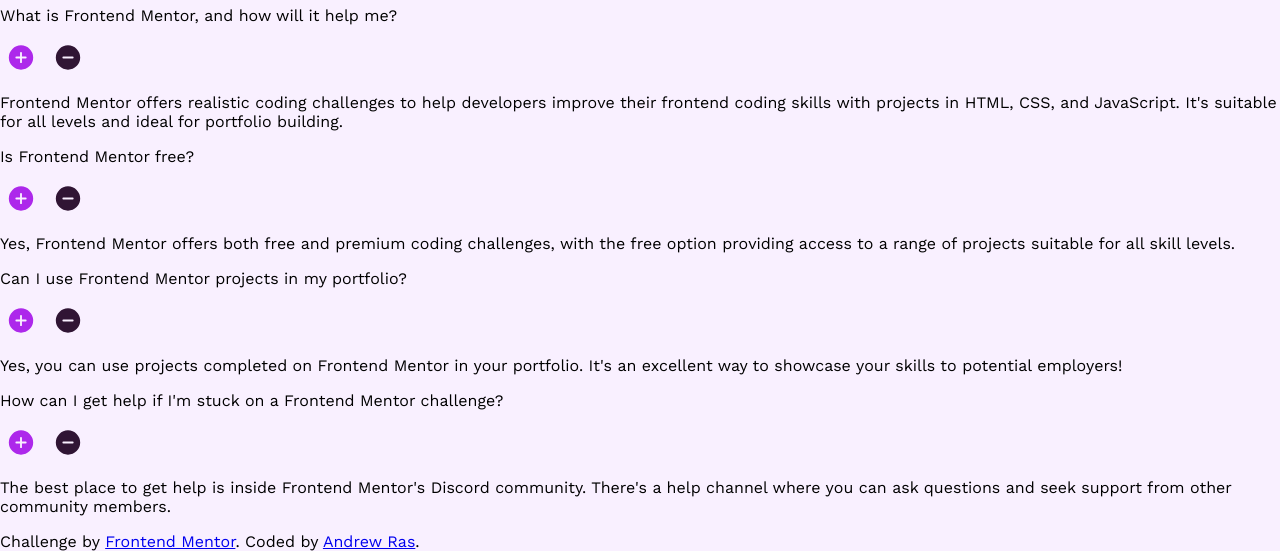
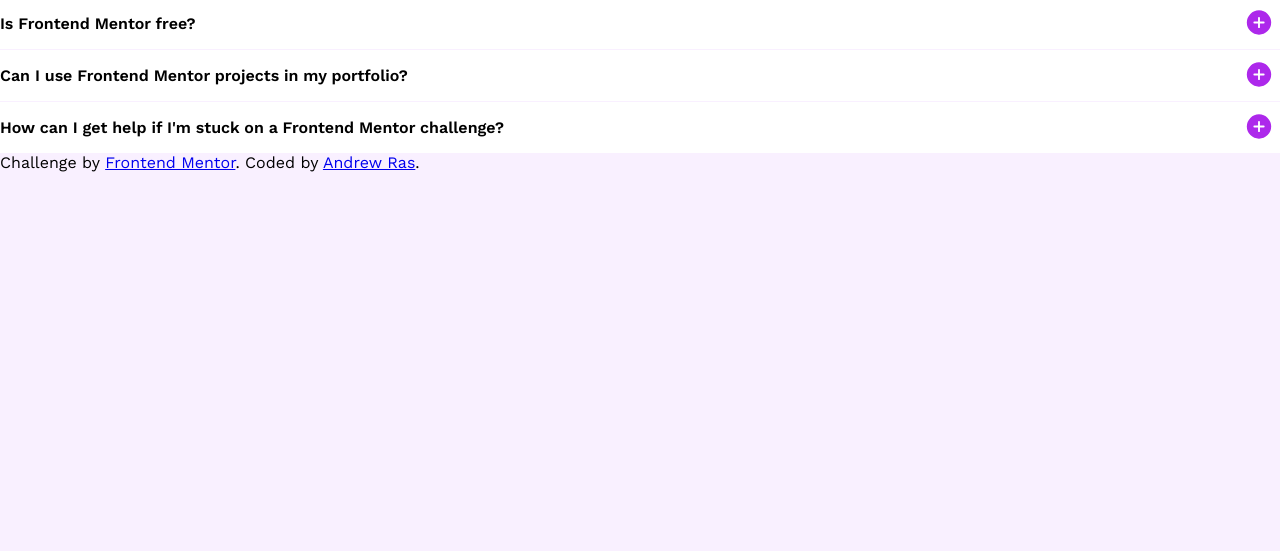
Before and after one commit to andrewras58/FAQ-Accordion, a plain HTML site: page index.html in a window 1280 px wide. Shown: the part 444-995 px from the top of the page. After the commit the page ends 800 px from the top, so only its background shows below. Drawn offline with nearby package versions, Linux system fonts and the light colour scheme.

Commit message:
buttons working

```diff
--- a/index.html
+++ b/index.html
@@ -9,7 +9,7 @@
     <title>Frontend Mentor | FAQ accordion</title>
     <link rel="stylesheet" href="style.css">
     <script defer src="script.js"></script>
-    <link href="https://fonts.googleapis.com/css2?family=Work+Sans" rel="stylesheet">
+    <link href="https://fonts.googleapis.com/css2?family=Work+Sans:ital,wght@0,100..900;1,100..900&display=swap" rel="stylesheet">
 
 </head>
 <body>
@@ -19,53 +19,61 @@
             <svg xmlns="http://www.w3.org/2000/svg" width="40" height="41" fill="none" viewBox="0 0 40 41"><path fill="#AD28EB" d="M37.5 20.5a2.467 2.467 0 0 1-1.64 2.344l-9.913 3.604-3.603 9.911a2.5 2.5 0 0 1-4.688 0l-3.604-9.922-9.911-3.593a2.5 2.5 0 0 1 0-4.688l9.921-3.604 3.594-9.911a2.5 2.5 0 0 1 4.688 0l3.604 9.921 9.911 3.594A2.467 2.467 0 0 1 37.5 20.5Z"/></svg>
             <h1>FAQs</h1>
         </div>
-        <div class="question" id="question-1">
+        <div class="content-block">
+            <div class="question">
                 <p>What is Frontend Mentor, and how will it help me?</p>
-            <button id="expand-1">
+                <button class="expand">
                     <svg xmlns="http://www.w3.org/2000/svg" width="30" height="31" fill="none" viewBox="0 0 30 31"><path fill="#AD28EB" d="M15 3.313A12.187 12.187 0 1 0 27.188 15.5 12.203 12.203 0 0 0 15 3.312Zm4.688 13.124h-3.75v3.75a.938.938 0 0 1-1.876 0v-3.75h-3.75a.938.938 0 0 1 0-1.875h3.75v-3.75a.938.938 0 0 1 1.876 0v3.75h3.75a.938.938 0 0 1 0 1.876Z"/></svg>
                 </button>
-            <button id="close-1">
+                <button class="close">
                     <svg xmlns="http://www.w3.org/2000/svg" width="30" height="31" fill="none" viewBox="0 0 30 31"><path fill="#301534" d="M15 3.313A12.187 12.187 0 1 0 27.188 15.5 12.2 12.2 0 0 0 15 3.312Zm4.688 13.124h-9.375a.938.938 0 0 1 0-1.875h9.374a.938.938 0 0 1 0 1.876Z"/></svg>
                 </button>
             </div>
-        <div class="answer" id="answer-1">
+            <div class="answer">
                 <p>Frontend Mentor offers realistic coding challenges to help developers improve their frontend coding skills with projects in HTML, CSS, and JavaScript. It's suitable for all levels and ideal for portfolio building.</p>
             </div>
-        <div class="question", id="question-2">
+        </div>
+        <div class="content-block">
+            <div class="question">
                 <p>Is Frontend Mentor free?</p>
-            <button id="expand-2">
+                <button class="expand">
                 <svg xmlns="http://www.w3.org/2000/svg" width="30" height="31" fill="none" viewBox="0 0 30 31"><path fill="#AD28EB" d="M15 3.313A12.187 12.187 0 1 0 27.188 15.5 12.203 12.203 0 0 0 15 3.312Zm4.688 13.124h-3.75v3.75a.938.938 0 0 1-1.876 0v-3.75h-3.75a.938.938 0 0 1 0-1.875h3.75v-3.75a.938.938 0 0 1 1.876 0v3.75h3.75a.938.938 0 0 1 0 1.876Z"/></svg>
                 </button>
-            <button id="close-2">
+                <button class="close">
                     <svg xmlns="http://www.w3.org/2000/svg" width="30" height="31" fill="none" viewBox="0 0 30 31"><path fill="#301534" d="M15 3.313A12.187 12.187 0 1 0 27.188 15.5 12.2 12.2 0 0 0 15 3.312Zm4.688 13.124h-9.375a.938.938 0 0 1 0-1.875h9.374a.938.938 0 0 1 0 1.876Z"/></svg>
                 </button>
             </div>
-        <div class="answer" id="answer-2">
+            <div class="answer">
                 <p>Yes, Frontend Mentor offers both free and premium coding challenges, with the free option providing access to a range of projects suitable for all skill levels.</p>
             </div>
-        <div class="question" id="question-3">
+        </div>
+        <div class="content-block">
+            <div class="question">
                 <p>Can I use Frontend Mentor projects in my portfolio?</p>
-            <button id="expand-3">
+                <button class="expand">
                     <svg xmlns="http://www.w3.org/2000/svg" width="30" height="31" fill="none" viewBox="0 0 30 31"><path fill="#AD28EB" d="M15 3.313A12.187 12.187 0 1 0 27.188 15.5 12.203 12.203 0 0 0 15 3.312Zm4.688 13.124h-3.75v3.75a.938.938 0 0 1-1.876 0v-3.75h-3.75a.938.938 0 0 1 0-1.875h3.75v-3.75a.938.938 0 0 1 1.876 0v3.75h3.75a.938.938 0 0 1 0 1.876Z"/></svg>
                 </button>
-            <button id="close-3">
+                <button class="close">
                     <svg xmlns="http://www.w3.org/2000/svg" width="30" height="31" fill="none" viewBox="0 0 30 31"><path fill="#301534" d="M15 3.313A12.187 12.187 0 1 0 27.188 15.5 12.2 12.2 0 0 0 15 3.312Zm4.688 13.124h-9.375a.938.938 0 0 1 0-1.875h9.374a.938.938 0 0 1 0 1.876Z"/></svg>
                 </button>
             </div>
-        <div class="answer" id="answer-3">
+            <div class="answer">
                 <p>Yes, you can use projects completed on Frontend Mentor in your portfolio. It's an excellent way to showcase your skills to potential employers!</p>
             </div>
-        <div class="question" id="question-4">
+        </div>
+        <div class="content-block">
+            <div class="question">
                 <p>How can I get help if I'm stuck on a Frontend Mentor challenge?</p>
-            <button id="expand-4">
+                <button class="expand">
                     <svg xmlns="http://www.w3.org/2000/svg" width="30" height="31" fill="none" viewBox="0 0 30 31"><path fill="#AD28EB" d="M15 3.313A12.187 12.187 0 1 0 27.188 15.5 12.203 12.203 0 0 0 15 3.312Zm4.688 13.124h-3.75v3.75a.938.938 0 0 1-1.876 0v-3.75h-3.75a.938.938 0 0 1 0-1.875h3.75v-3.75a.938.938 0 0 1 1.876 0v3.75h3.75a.938.938 0 0 1 0 1.876Z"/></svg>
                 </button>
-            <button id="close-4">
+                <button class="close">
                     <svg xmlns="http://www.w3.org/2000/svg" width="30" height="31" fill="none" viewBox="0 0 30 31"><path fill="#301534" d="M15 3.313A12.187 12.187 0 1 0 27.188 15.5 12.2 12.2 0 0 0 15 3.312Zm4.688 13.124h-9.375a.938.938 0 0 1 0-1.875h9.374a.938.938 0 0 1 0 1.876Z"/></svg>
                 </button>
             </div>
-        <div class="answer" id="answer-4">
+            <div class="answer">
                 <p>The best place to get help is inside Frontend Mentor's Discord community. There's a help channel where you can ask questions and seek support from other community members.</p>
+            </div>
         </div>
     </div>
     <div class="attribution">
--- a/script.js
+++ b/script.js
@@ -0,0 +1,21 @@
+let expandButtons = Array.from(document.getElementsByClassName("expand"));
+let closeButtons = Array.from(document.getElementsByClassName("close"));
+let answers = Array.from(document.getElementsByClassName("answer"));
+
+if (expandButtons.length !== closeButtons.length || expandButtons.length !== answers.length || answers.length !== closeButtons.length){
+    throw new Error(`not enough buttons: ${expandButtons.length} expanders ${closeButtons.length} closers ${answers.length} answers`);
+}
+
+for (let i=0; i < expandButtons.length; i++){
+    expandButtons[i].addEventListener('click', e=>{
+        expandButtons[i].style.display = "none";
+        closeButtons[i].style.display = "block";
+        answers[i].style.display = "block";
+    });
+
+    closeButtons[i].addEventListener('click', e=>{
+        expandButtons[i].style.display = "block";
+        closeButtons[i].style.display = "none";
+        answers[i].style.display = "none";
+    });
+}
--- a/style.css
+++ b/style.css
@@ -17,12 +17,47 @@ body{
     background-color: var(--light-pink);
 }
 
+#container{
+    background-color: white;
+}
+
+#header{
+    display: flex;
+    align-items: center;
+    font-weight: 900;
+    font-size: 28px;
+}
+
+#header h1{
+    margin-top: 0;
+    margin-bottom: 0;
+    padding-left: 25px;
+}
+
+.content-block{
+    border-bottom: solid 1px var(--light-pink);
+}
+
+.content-block:last-child{
+    border-bottom: none;
+}
+
+.question{
+    display: flex;
+    justify-content: space-between;
+    font-weight: 600;
+}
+
 button{
     background: none;
     border: none;
     cursor: pointer;
 }
 
-label{
-    cursor: pointer;
+.answer{
+    display: none;
 }
+
+.close{
+    display: none;
+}
```
Lines whose indentation alone changed are shown as unchanged.
